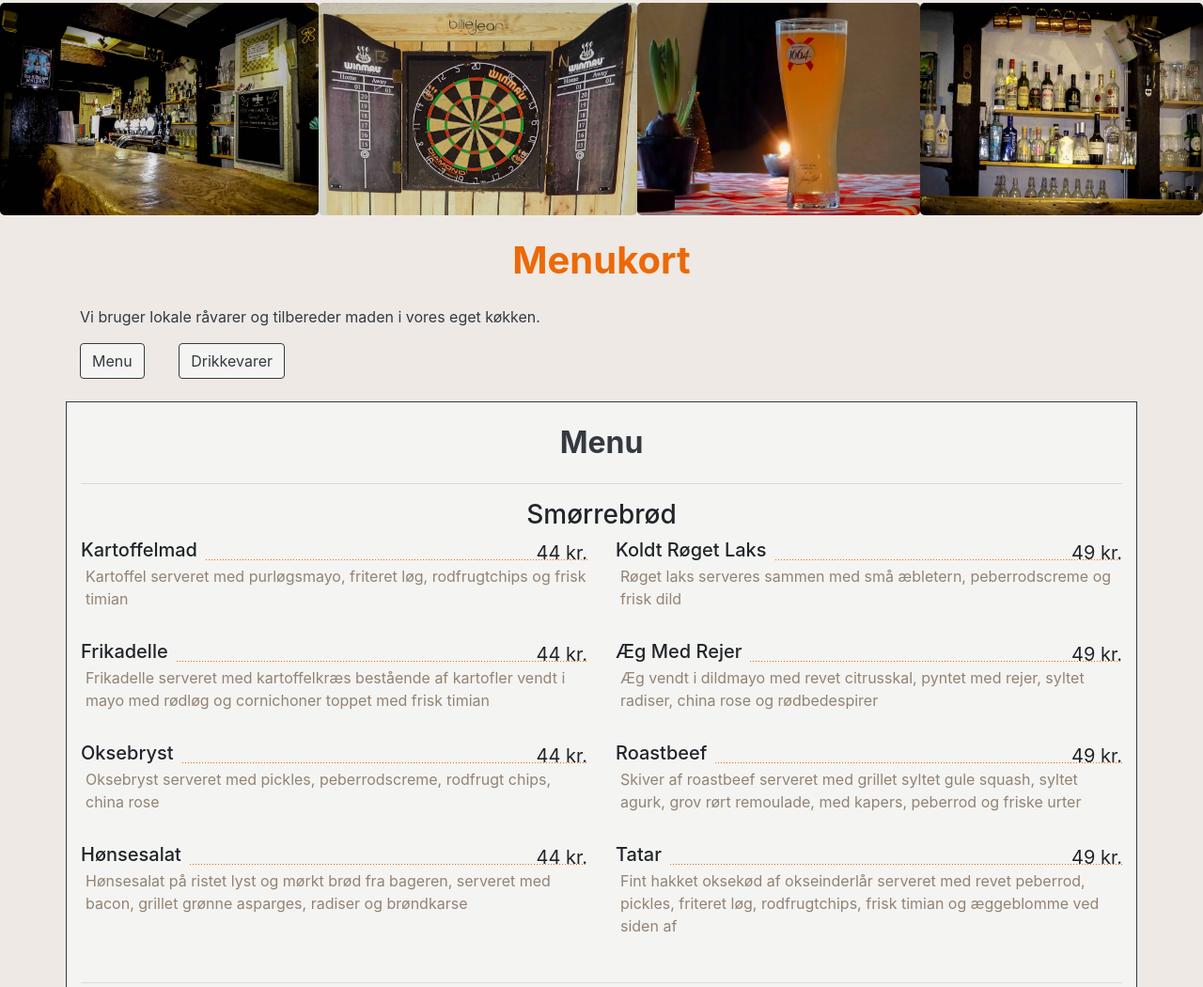
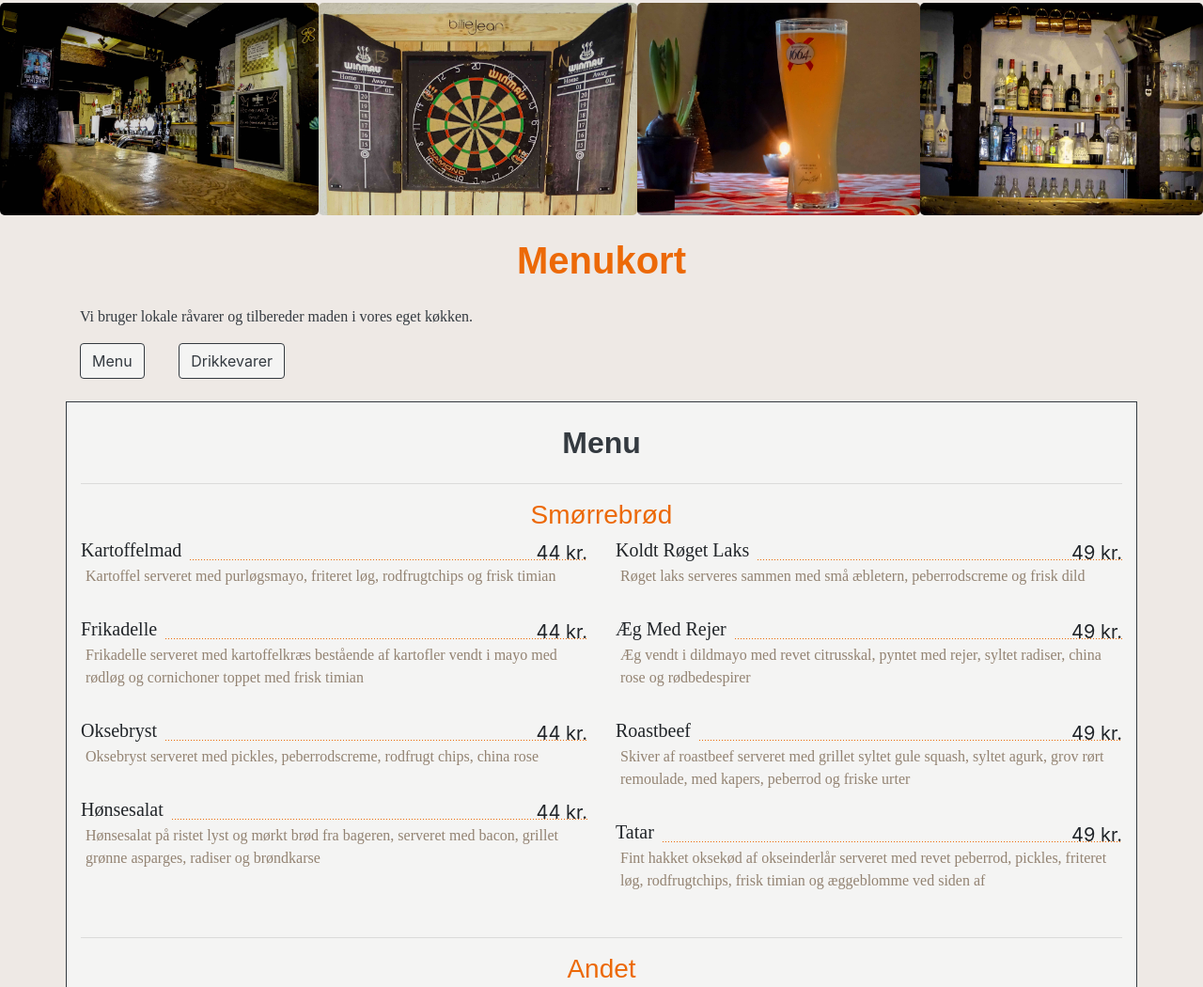
Before and after one commit to slippins/billie-jean, a website: page menu.html in a window 1280 px wide. Shown: the part 697-1747 px from the top of the page at 94% size. Drawn offline with nearby package versions, Linux system fonts and the light colour scheme.

Commit message:
Fikset fonts til de rigtige

```diff
--- a/css/events.scss
+++ b/css/events.scss
@@ -6,16 +6,16 @@ body {
 
 h2, h3{
   color: $ButtonColor;
+  font-family: $FontPrimary;
 }
 
 .event-boks{
   background-color: $EventColor;
 }
 
-
-
-
-
+p{
+  font-family: $FontSecondary;
+}
 
 @media screen and (min-width: 768px) {
 
--- a/css/kontakt.scss
+++ b/css/kontakt.scss
@@ -4,7 +4,9 @@ body{
   background-color: $BackgroundColor!important;
 }
 
-
+p{
+  font-family: $FontSecondary;
+}
 
 .kontakt-sektion{
   h1{
--- a/css/menu.scss
+++ b/css/menu.scss
@@ -8,8 +8,12 @@ body {
   background-color: $BackgroundColor !important;
 }
 
-h1, h2{
+h1, h2, h3{
   color: $ButtonColor;
+  font-family: $FontPrimary;
+}
+h4, p{
+  font-family: $FontSecondary;
 }
 
 .btn-outline-dark{
```
Also changed, not shown: css/events.css, css/kontakt.css, css/menu.css, 3 other files.
